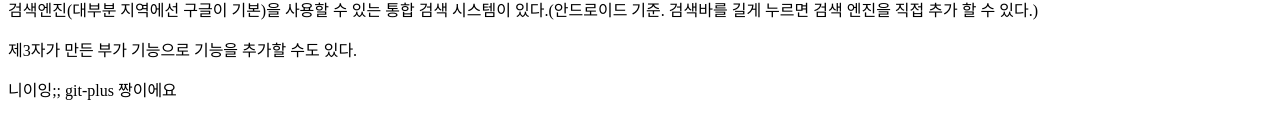
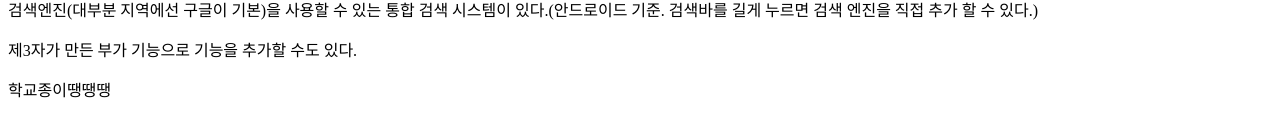
Before and after one commit to yehyeon/choeyehyeon, a plain HTML site: page html/danrak.html in a window 1280 px wide. Shown: the part 155-294 px from the top of the page. Drawn offline with Linux system fonts and the light colour scheme.

Commit message:
ㅁㅁㅁㅁㅁ

```diff
--- a/html/danrak.html
+++ b/html/danrak.html
@@ -16,7 +16,6 @@
 
 </p>
 <p>
-  니이잉;;
-  git-plus  짱이에요
+학교종이땡땡땡
 </body>
 </html>
```
